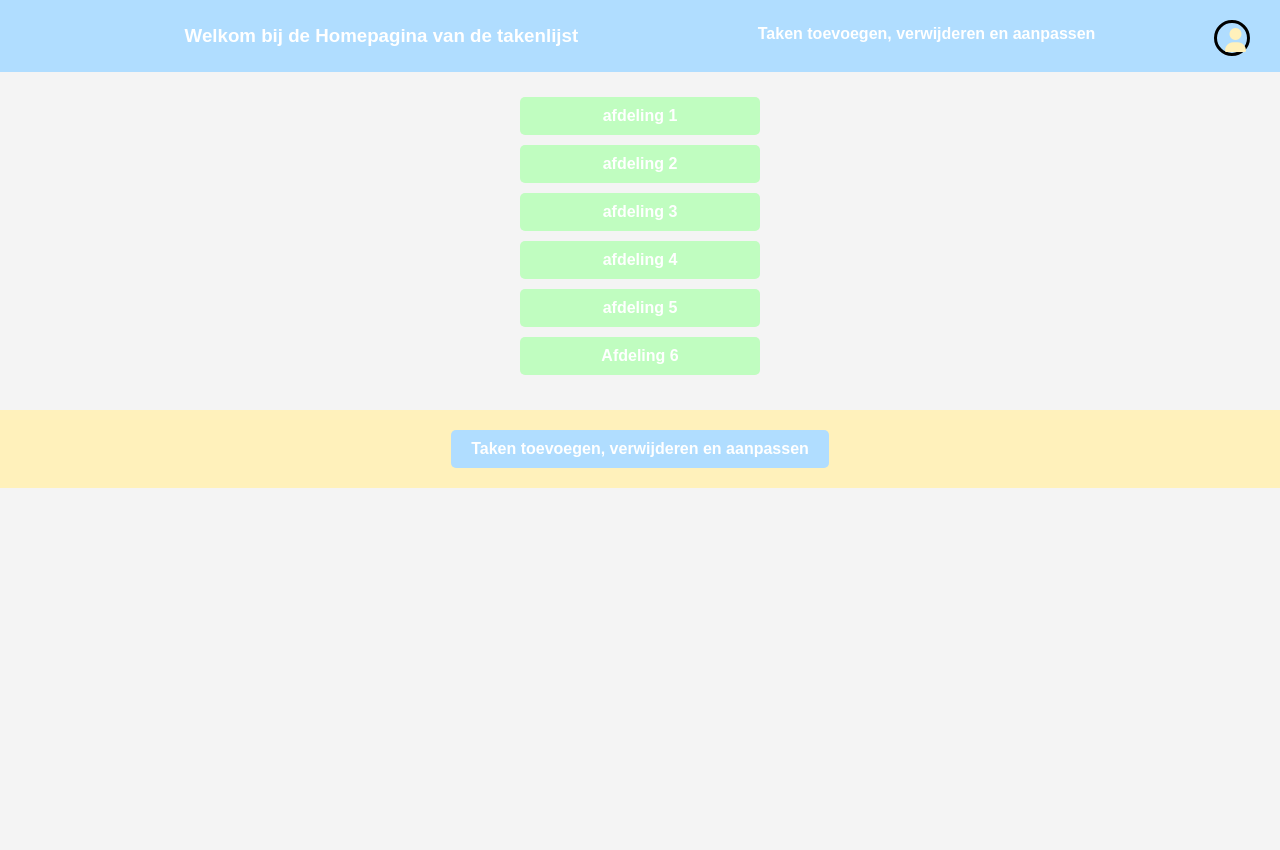
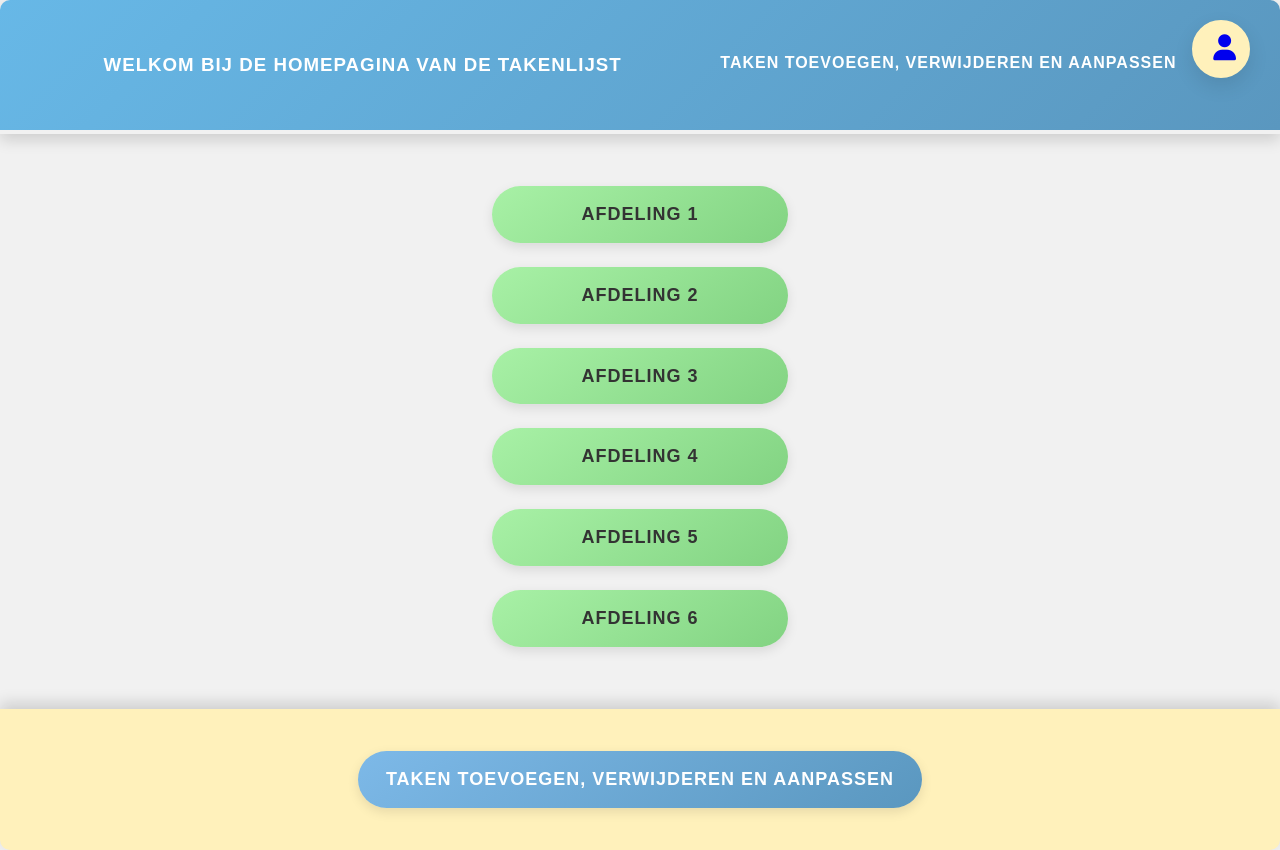
Before and after one commit to RobinGroeneveld/pra-b3_web, a PHP site: page /Pra-B3/ in a window 1280 px wide. Before the commit the page ends 488 px from the top, so only its background shows below. Run offline with PHP 8.4, Linux system fonts and the light colour scheme; some libraries are stand-ins or nearby versions.

Commit message:
Enhance styling and layout in department1.php and main.css for improved user experience

```diff
--- a/departments/department1.php
+++ b/departments/department1.php
@@ -3,7 +3,8 @@
 <head>
     <meta charset="UTF-8">
     <meta name="viewport" content="width=device-width, initial-scale=1.0">
-    <title>taakenlijst</title>
+    <link rel="stylesheet" href="../public_html/css/main.css">
+    <title>takenlijst</title>
 </head>
 <body>
     <main>
--- a/public_html/css/main.css
+++ b/public_html/css/main.css
@@ -41,94 +41,142 @@
   flex-direction: column;
   gap: 20px;
 }
+
 body {
-  font-family: Arial, sans-serif;
-  background-color: #f4f4f4;
-  margin: 0;
-  padding: 0;
+    font-family: 'Arial', sans-serif;
+    background-color: #f1f1f1;
+    color: #333;
+    line-height: 1.6;
+    font-size: 16px;
+    transition: background-color 0.3s ease-in-out;
 }
 
-/* Algemene stijlen */
-body {
-  font-family: Arial, sans-serif;
-  background-color: #f4f4f4;
-  margin: 0;
-  padding: 0;
-}
-
-/* Header */
 header {
-  background-color: #b0ddff; /* Blauw */
+    background: linear-gradient(135deg, #67b8e7, #5a97bf); /* Prachtige gradient voor de header */
     color: white;
     text-align: center;
-  padding: 20px;
+    padding: 40px 20px;
     position: relative;
+    border-bottom: 4px solid #f1f1f1;
+    box-shadow: 0 6px 15px rgba(0, 0, 0, 0.15);
+    border-radius: 10px 10px 0 0;
 }
 
 .header-navbar h3, .header-navbar h4 {
-  margin: 5px 0;
+    margin: 10px 0;
+    font-weight: 600;
+    letter-spacing: 1px;
+    text-transform: uppercase;
 }
-
-/* Profiel icoon */
 .profile-icon {
     position: absolute;
     top: 20px;
     right: 30px;
-  font-size: 24px;
+    width: 50px;
+    height: 50px;
+    border: 4px solid #fff1bb;
+    border-radius: 50%;
+    background-color: #fff1bb;
+    display: flex;
+    justify-content: center;
+    align-items: center;
+    font-size: 26px;
+    color: #5a97bf;
+    box-shadow: 0 8px 20px rgba(0, 0, 0, 0.1);
+    transition: all 0.3s ease-in-out;
 }
 
-.profile-icon i {
-  color: #fff1bb; /* Geel */
+.profile-icon:hover {
+    transform: scale(1.1);
+    box-shadow: 0 12px 30px rgba(0, 0, 0, 0.2);
 }
 
-/* Navigatie links */
 .a-elements-homepage {
     display: flex;
     flex-direction: column;
     align-items: center;
-  margin-top: 20px;
+    margin-top: 40px;
 }
 
 .a-elements-homepage a {
     display: block;
-  background-color: #c0fdc0; /* Groen */
-  color: white;
+    background: linear-gradient(145deg, #a8f1a6, #82d382); /* Lichte groene gradient voor knoppen */
+    color: #333;
     text-decoration: none;
-  padding: 10px 20px;
-  margin: 5px;
-  border-radius: 5px;
-  width: 200px;
+    padding: 14px 28px;
+    margin: 12px;
+    border-radius: 50px;
+    width: 240px;
     text-align: center;
-  font-weight: bold;
-  transition: 0.3s;
+    font-weight: 700;
+    font-size: 18px;
+    text-transform: uppercase;
+    letter-spacing: 1px;
+    transition: all 0.3s ease-in-out;
+    box-shadow: 0 4px 12px rgba(0, 0, 0, 0.1);
 }
 
 .a-elements-homepage a:hover {
-  background-color: #c0fdc0; /* Donkergroen */
-  transform: scale(1.05);
+    background: linear-gradient(145deg, #82d382, #6ba15d);
+    transform: translateY(-5px);
+    box-shadow: 0 10px 30px rgba(0, 0, 0, 0.2);
 }
 
-/* Footer */
 footer {
-  background-color: #fff1bb; /* Geel */
-  padding: 15px;
+    background-color: #fff1bb;
+    padding: 30px 20px;
     text-align: center;
-  margin-top: 30px;
+    margin-top: 50px;
+    font-weight: 600;
+    letter-spacing: 1px;
+    box-shadow: 0 -6px 15px rgba(0, 0, 0, 0.15);
+    border-radius: 0 0 10px 10px;
+    position: relative;
+}
+
+footer p {
+    margin-top: 10px;
+    font-size: 14px;
+    color: #555;
+}
+footer p {
+    margin-top: 10px;
+    font-size: 14px;
+    color: #555;
 }
 
 .tasks a {
     display: inline-block;
-  background-color: #b0ddff; /* Blauw */
+    background: linear-gradient(145deg, #7db9e8, #5a97bf); /* Blauw met een subtiele gradient */
     color: white;
     text-decoration: none;
-  padding: 10px 20px;
-  margin: 5px;
-  border-radius: 5px;
-  font-weight: bold;
-  transition: 0.3s;
+    padding: 14px 28px;
+    margin: 12px;
+    border-radius: 50px;
+    font-weight: 700;
+    font-size: 18px;
+    text-transform: uppercase;
+    letter-spacing: 1px;
+    transition: all 0.3s ease-in-out;
+    box-shadow: 0 4px 12px rgba(0, 0, 0, 0.1);
 }
 
 .tasks a:hover {
-  background-color: #b0ddff; /* Donkerblauw */
-  transform: scale(1.05);
+    background: linear-gradient(145deg, #5a97bf, #3e7c98);
+    transform: translateY(-5px);
+    box-shadow: 0 10px 30px rgba(0, 0, 0, 0.2);
 }
+
+/* Toevoegen van een zachte animatie voor de hele body bij laden */
+body {
+    animation: fadeIn 1.5s ease-out;
+}
+
+@keyframes fadeIn {
+    0% {
+        opacity: 0;
+    }
+    100% {
+        opacity: 1;
+    }
+}
```
Lines whose indentation alone changed are shown as unchanged.
